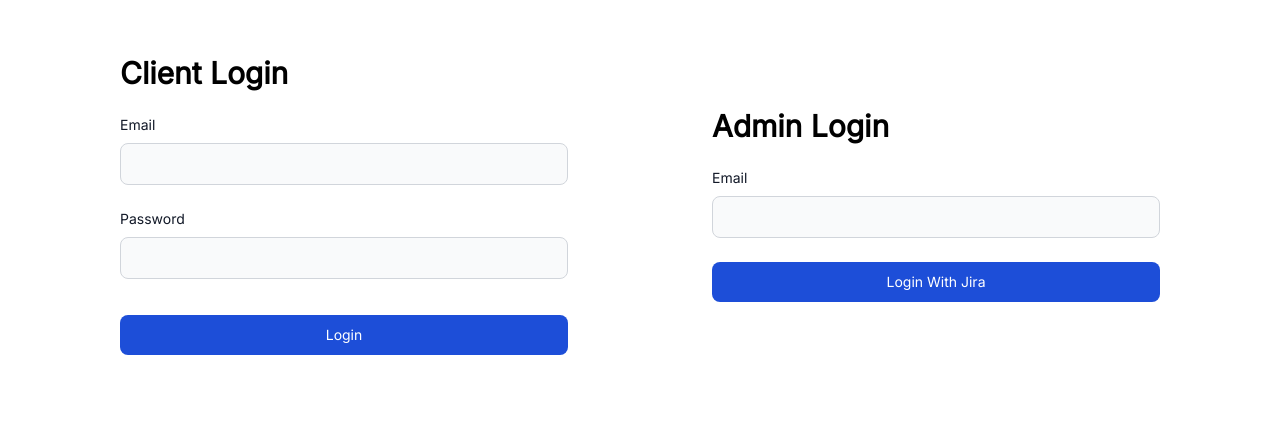
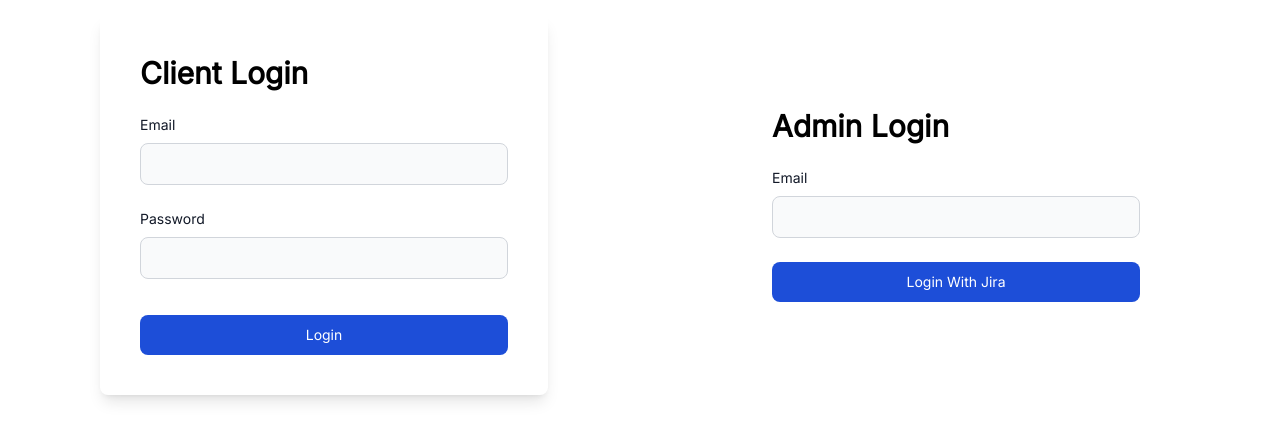
Before and after one commit to stevenAmalitech/issue-tracker, a React (Vite) app in the folder client/: page / in a window 1280 px wide. Shown: the part 195-636 px from the top of the page. Built offline with nearby package versions, Linux system fonts and the light colour scheme.

Commit message:
drop shadow to client form

```diff
--- a/client/src/pages/Login.jsx
+++ b/client/src/pages/Login.jsx
@@ -36,7 +36,7 @@ export default function LoginPage(props) {
 
   return (
     <div className=" min-h-screen flex flex-col p-3 items-center gap-14 lg:flex-row lg:justify-center lg:gap-36">
-      <section className="max-w-md w-full flex-1">
+      <section className="max-w-md w-full flex-1 shadow-lg p-10 rounded-lg m-5">
         <h2 className="mb-6 text-3xl font-bold">Client Login</h2>
         <div className="mb-6">
           <InputField
@@ -64,7 +64,7 @@ export default function LoginPage(props) {
         </div>
       </section>
 
-      <section className="max-w-md w-full flex-1">
+      <section className="max-w-md w-full flex-1  p-10 rounded-lg m-5 max-w-md">
         <h2 className="mb-6 text-3xl font-bold">Admin Login</h2>
         <div className="mb-6">
           <InputField
--- a/client/src/pages/SetPassword.jsx
+++ b/client/src/pages/SetPassword.jsx
@@ -22,7 +22,7 @@ export default function SetPassword() {
 
   return (
     <div className="min-h-screen flex justify-center items-center">
-      <section className="shadow-lg p-10 rounded-lg m-5">
+      <section className="shadow-lg p-10 rounded-lg m-5 max-w-md">
         <h2 className="mb-1  text-3xl font-bold">Set new password</h2>
         <p className="text-sm mb-8 text-gray-600 leading-normal">
           You need to set a new password before you can continue
```
